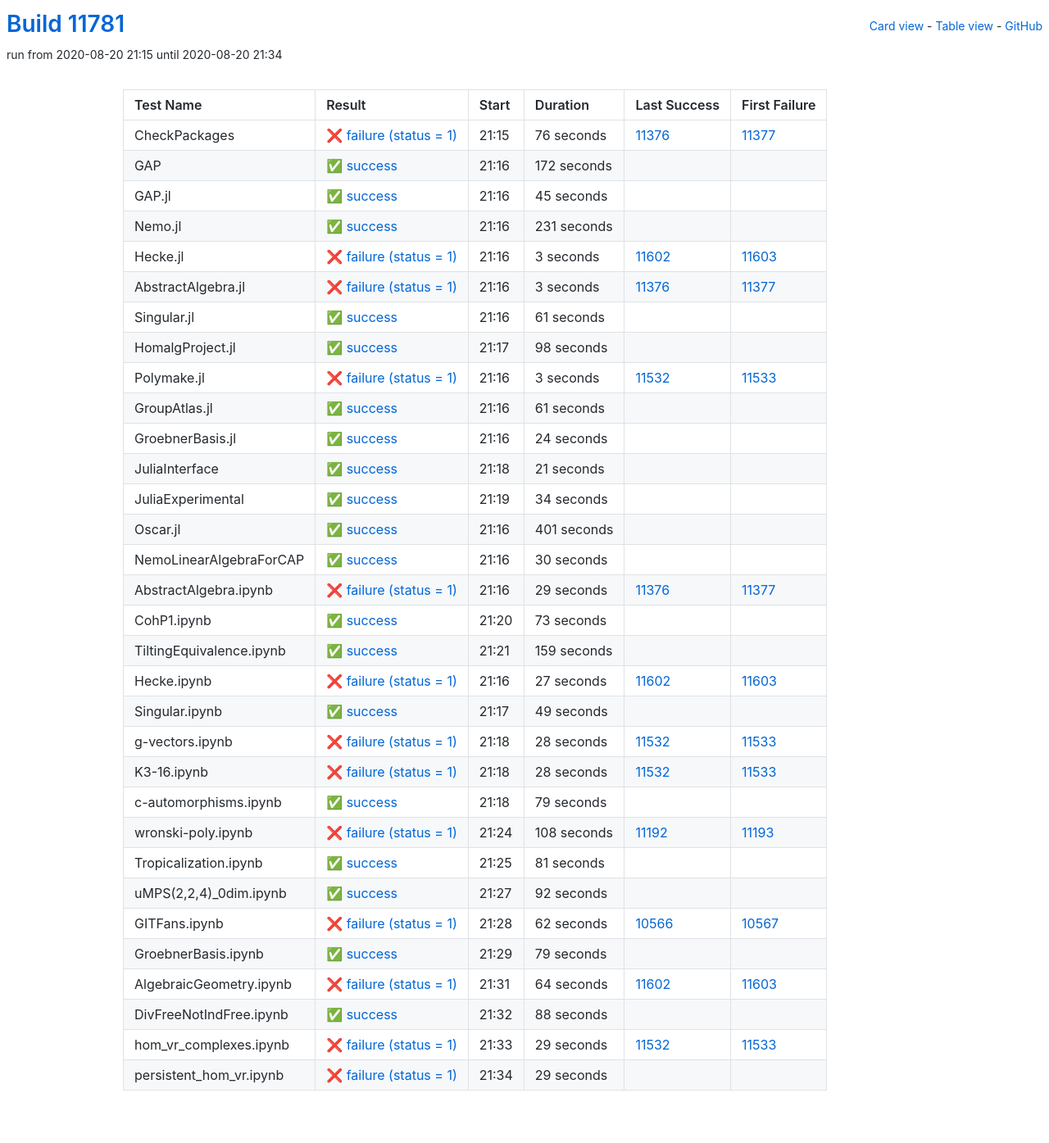
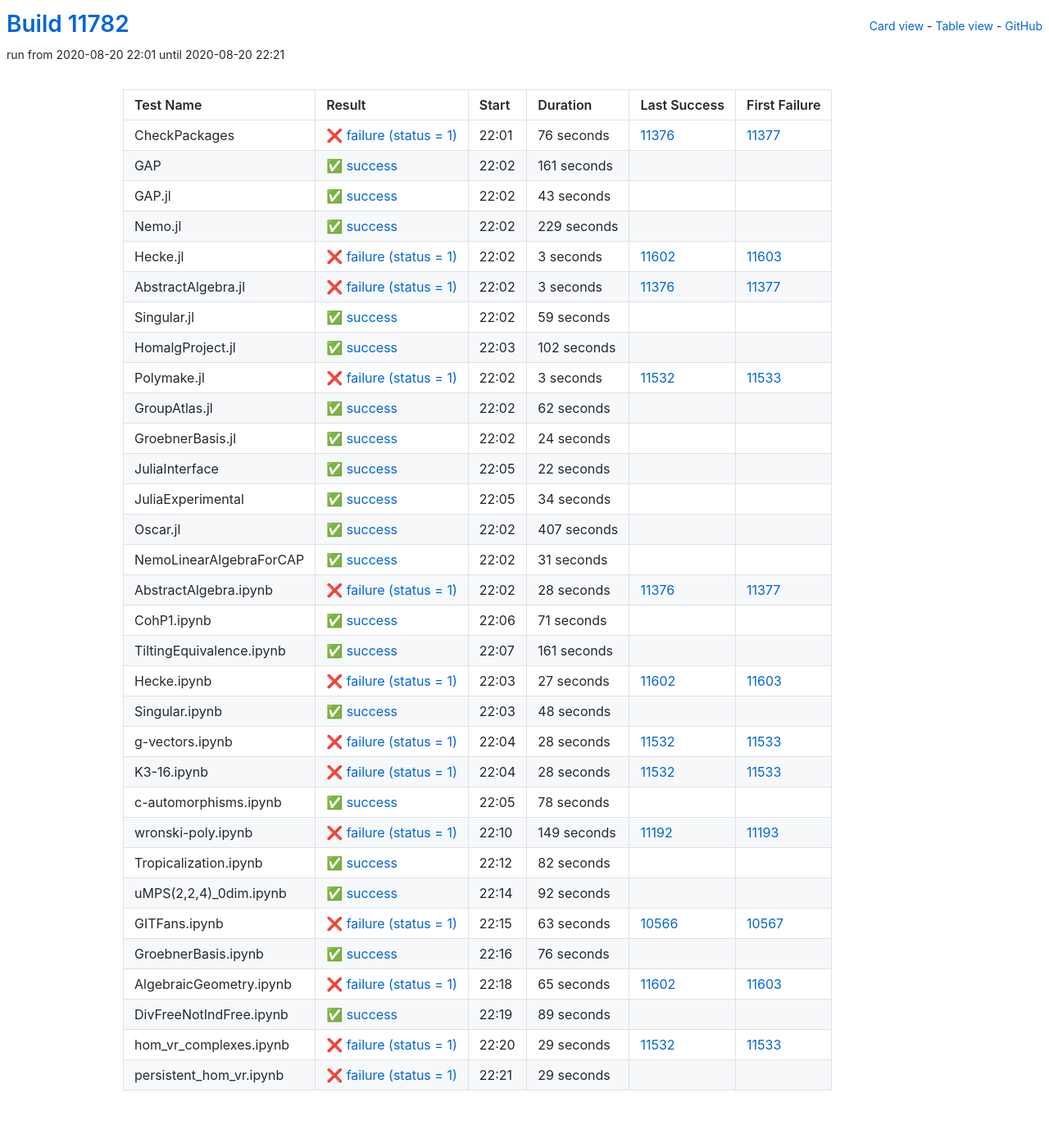
Before and after one commit to oscar-system/oscar-ci-status, a Jekyll site: the page built from table.html, in a window 1280 px wide. Shown: the whole page at 82% size. Built offline with Jekyll 4.4.1, drawn with Linux system fonts in a browser that asks for light colours.

Commit message:
Build #11782

```diff
--- a/_data/ci.yml
+++ b/_data/ci.yml
@@ -1,6 +1,6 @@
 ---
-build: 11781
-build_url: https://oscarci.mathematik.uni-kl.de/job/oscar/11781/
+build: 11782
+build_url: https://oscarci.mathematik.uni-kl.de/job/oscar/11782/
 job: oscar
 organization: oscar-system
 repo: oscar-ci-status
@@ -8,8 +8,8 @@
 tests:
 - name: CheckPackages
   id: checkpackages
-  log: https://oscarci.mathematik.uni-kl.de/job/oscar/11781/artifact/logs/build-11781/CheckPackages.log
-  start: 2020-08-20 21:15
+  log: https://oscarci.mathematik.uni-kl.de/job/oscar/11782/artifact/logs/build-11782/CheckPackages.log
+  start: 2020-08-20 22:01
   success: false
   exitcode: 1
   status: failure
@@ -20,44 +20,44 @@
   first_failure_url: https://oscarci.mathematik.uni-kl.de/job/oscar/11377/
 - name: GAP
   id: gap
-  log: https://oscarci.mathematik.uni-kl.de/job/oscar/11781/artifact/logs/build-11781/GAP.log
-  start: 2020-08-20 21:16
+  log: https://oscarci.mathematik.uni-kl.de/job/oscar/11782/artifact/logs/build-11782/GAP.log
+  start: 2020-08-20 22:02
   success: true
   exitcode: 0
   status: success
-  duration: 172
+  duration: 161
   last_success: false
   last_success_url:
   first_failure: false
   first_failure_url:
 - name: GAP.jl
   id: gap-jl
-  log: https://oscarci.mathematik.uni-kl.de/job/oscar/11781/artifact/logs/build-11781/GAP.jl.log
-  start: 2020-08-20 21:16
+  log: https://oscarci.mathematik.uni-kl.de/job/oscar/11782/artifact/logs/build-11782/GAP.jl.log
+  start: 2020-08-20 22:02
   success: true
   exitcode: 0
   status: success
-  duration: 45
+  duration: 43
   last_success: false
   last_success_url:
   first_failure: false
   first_failure_url:
 - name: Nemo.jl
   id: nemo-jl
-  log: https://oscarci.mathematik.uni-kl.de/job/oscar/11781/artifact/logs/build-11781/Nemo.jl.log
-  start: 2020-08-20 21:16
+  log: https://oscarci.mathematik.uni-kl.de/job/oscar/11782/artifact/logs/build-11782/Nemo.jl.log
+  start: 2020-08-20 22:02
   success: true
   exitcode: 0
   status: success
-  duration: 231
+  duration: 229
   last_success: false
   last_success_url:
   first_failure: false
   first_failure_url:
 - name: Hecke.jl
   id: hecke-jl
-  log: https://oscarci.mathematik.uni-kl.de/job/oscar/11781/artifact/logs/build-11781/Hecke.jl.log
-  start: 2020-08-20 21:16
+  log: https://oscarci.mathematik.uni-kl.de/job/oscar/11782/artifact/logs/build-11782/Hecke.jl.log
+  start: 2020-08-20 22:02
   success: false
   exitcode: 1
   status: failure
@@ -68,8 +68,8 @@
   first_failure_url: https://oscarci.mathematik.uni-kl.de/job/oscar/11603/
 - name: AbstractAlgebra.jl
   id: abstractalgebra-jl
-  log: https://oscarci.mathematik.uni-kl.de/job/oscar/11781/artifact/logs/build-11781/AbstractAlgebra.jl.log
-  start: 2020-08-20 21:16
+  log: https://oscarci.mathematik.uni-kl.de/job/oscar/11782/artifact/logs/build-11782/AbstractAlgebra.jl.log
+  start: 2020-08-20 22:02
   success: false
   exitcode: 1
   status: failure
@@ -80,32 +80,32 @@
   first_failure_url: https://oscarci.mathematik.uni-kl.de/job/oscar/11377/
 - name: Singular.jl
   id: singular-jl
-  log: https://oscarci.mathematik.uni-kl.de/job/oscar/11781/artifact/logs/build-11781/Singular.jl.log
-  start: 2020-08-20 21:16
+  log: https://oscarci.mathematik.uni-kl.de/job/oscar/11782/artifact/logs/build-11782/Singular.jl.log
+  start: 2020-08-20 22:02
   success: true
   exitcode: 0
   status: success
-  duration: 61
+  duration: 59
   last_success: false
   last_success_url:
   first_failure: false
   first_failure_url:
 - name: HomalgProject.jl
   id: homalgproject-jl
-  log: https://oscarci.mathematik.uni-kl.de/job/oscar/11781/artifact/logs/build-11781/HomalgProject.jl.log
-  start: 2020-08-20 21:17
+  log: https://oscarci.mathematik.uni-kl.de/job/oscar/11782/artifact/logs/build-11782/HomalgProject.jl.log
+  start: 2020-08-20 22:03
   success: true
   exitcode: 0
   status: success
-  duration: 98
+  duration: 102
   last_success: false
   last_success_url:
   first_failure: false
   first_failure_url:
 - name: Polymake.jl
   id: polymake-jl
-  log: https://oscarci.mathematik.uni-kl.de/job/oscar/11781/artifact/logs/build-11781/Polymake.jl.log
-  start: 2020-08-20 21:16
+  log: https://oscarci.mathematik.uni-kl.de/job/oscar/11782/artifact/logs/build-11782/Polymake.jl.log
+  start: 2020-08-20 22:02
   success: false
   exitcode: 1
   status: failure
@@ -116,20 +116,20 @@
   first_failure_url: https://oscarci.mathematik.uni-kl.de/job/oscar/11533/
 - name: GroupAtlas.jl
   id: groupatlas-jl
-  log: https://oscarci.mathematik.uni-kl.de/job/oscar/11781/artifact/logs/build-11781/GroupAtlas.jl.log
-  start: 2020-08-20 21:16
+  log: https://oscarci.mathematik.uni-kl.de/job/oscar/11782/artifact/logs/build-11782/GroupAtlas.jl.log
+  start: 2020-08-20 22:02
   success: true
   exitcode: 0
   status: success
-  duration: 61
+  duration: 62
   last_success: false
   last_success_url:
   first_failure: false
   first_failure_url:
 - name: GroebnerBasis.jl
   id: groebnerbasis-jl
-  log: https://oscarci.mathematik.uni-kl.de/job/oscar/11781/artifact/logs/build-11781/GroebnerBasis.jl.log
-  start: 2020-08-20 21:16
+  log: https://oscarci.mathematik.uni-kl.de/job/oscar/11782/artifact/logs/build-11782/GroebnerBasis.jl.log
+  start: 2020-08-20 22:02
   success: true
   exitcode: 0
   status: success
@@ -140,20 +140,20 @@
   first_failure_url:
 - name: JuliaInterface
   id: juliainterface
-  log: https://oscarci.mathematik.uni-kl.de/job/oscar/11781/artifact/logs/build-11781/JuliaInterface.log
-  start: 2020-08-20 21:18
+  log: https://oscarci.mathematik.uni-kl.de/job/oscar/11782/artifact/logs/build-11782/JuliaInterface.log
+  start: 2020-08-20 22:05
   success: true
   exitcode: 0
   status: success
-  duration: 21
+  duration: 22
   last_success: false
   last_success_url:
   first_failure: false
   first_failure_url:
 - name: JuliaExperimental
   id: juliaexperimental
-  log: https://oscarci.mathematik.uni-kl.de/job/oscar/11781/artifact/logs/build-11781/JuliaExperimental.log
-  start: 2020-08-20 21:19
+  log: https://oscarci.mathematik.uni-kl.de/job/oscar/11782/artifact/logs/build-11782/JuliaExperimental.log
+  start: 2020-08-20 22:05
   success: true
   exitcode: 0
   status: success
@@ -164,68 +164,68 @@
   first_failure_url:
 - name: Oscar.jl
   id: oscar-jl
-  log: https://oscarci.mathematik.uni-kl.de/job/oscar/11781/artifact/logs/build-11781/Oscar.jl.log
-  start: 2020-08-20 21:16
+  log: https://oscarci.mathematik.uni-kl.de/job/oscar/11782/artifact/logs/build-11782/Oscar.jl.log
+  start: 2020-08-20 22:02
   success: true
   exitcode: 0
   status: success
-  duration: 401
+  duration: 407
   last_success: false
   last_success_url:
   first_failure: false
   first_failure_url:
 - name: NemoLinearAlgebraForCAP
   id: nemolinearalgebraforcap
-  log: https://oscarci.mathematik.uni-kl.de/job/oscar/11781/artifact/logs/build-11781/NemoLinearAlgebraForCAP.log
-  start: 2020-08-20 21:16
+  log: https://oscarci.mathematik.uni-kl.de/job/oscar/11782/artifact/logs/build-11782/NemoLinearAlgebraForCAP.log
+  start: 2020-08-20 22:02
   success: true
   exitcode: 0
   status: success
-  duration: 30
+  duration: 31
   last_success: false
   last_success_url:
   first_failure: false
   first_failure_url:
 - name: AbstractAlgebra.ipynb
   id: abstractalgebra-ipynb
-  log: https://oscarci.mathematik.uni-kl.de/job/oscar/11781/artifact/logs/build-11781/AbstractAlgebra.ipynb.log
-  start: 2020-08-20 21:16
+  log: https://oscarci.mathematik.uni-kl.de/job/oscar/11782/artifact/logs/build-11782/AbstractAlgebra.ipynb.log
+  start: 2020-08-20 22:02
   success: false
   exitcode: 1
   status: failure
-  duration: 29
+  duration: 28
   last_success: 11376
   last_success_url: https://oscarci.mathematik.uni-kl.de/job/oscar/11376/
   first_failure: 11377
   first_failure_url: https://oscarci.mathematik.uni-kl.de/job/oscar/11377/
 - name: CohP1.ipynb
   id: cohp1-ipynb
-  log: https://oscarci.mathematik.uni-kl.de/job/oscar/11781/artifact/logs/build-11781/CohP1.ipynb.log
-  start: 2020-08-20 21:20
+  log: https://oscarci.mathematik.uni-kl.de/job/oscar/11782/artifact/logs/build-11782/CohP1.ipynb.log
+  start: 2020-08-20 22:06
   success: true
   exitcode: 0
   status: success
-  duration: 73
+  duration: 71
   last_success: false
   last_success_url:
   first_failure: false
   first_failure_url:
 - name: TiltingEquivalence.ipynb
   id: tiltingequivalence-ipynb
-  log: https://oscarci.mathematik.uni-kl.de/job/oscar/11781/artifact/logs/build-11781/TiltingEquivalence.ipynb.log
-  start: 2020-08-20 21:21
+  log: https://oscarci.mathematik.uni-kl.de/job/oscar/11782/artifact/logs/build-11782/TiltingEquivalence.ipynb.log
+  start: 2020-08-20 22:07
   success: true
   exitcode: 0
   status: success
-  duration: 159
+  duration: 161
   last_success: false
   last_success_url:
   first_failure: false
   first_failure_url:
 - name: Hecke.ipynb
   id: hecke-ipynb
-  log: https://oscarci.mathematik.uni-kl.de/job/oscar/11781/artifact/logs/build-11781/Hecke.ipynb.log
-  start: 2020-08-20 21:16
+  log: https://oscarci.mathematik.uni-kl.de/job/oscar/11782/artifact/logs/build-11782/Hecke.ipynb.log
+  start: 2020-08-20 22:03
   success: false
   exitcode: 1
   status: failure
@@ -236,20 +236,20 @@
   first_failure_url: https://oscarci.mathematik.uni-kl.de/job/oscar/11603/
 - name: Singular.ipynb
   id: singular-ipynb
-  log: https://oscarci.mathematik.uni-kl.de/job/oscar/11781/artifact/logs/build-11781/Singular.ipynb.log
-  start: 2020-08-20 21:17
+  log: https://oscarci.mathematik.uni-kl.de/job/oscar/11782/artifact/logs/build-11782/Singular.ipynb.log
+  start: 2020-08-20 22:03
   success: true
   exitcode: 0
   status: success
-  duration: 49
+  duration: 48
   last_success: false
   last_success_url:
   first_failure: false
   first_failure_url:
 - name: g-vectors.ipynb
   id: g-vectors-ipynb
-  log: https://oscarci.mathematik.uni-kl.de/job/oscar/11781/artifact/logs/build-11781/g-vectors.ipynb.log
-  start: 2020-08-20 21:18
+  log: https://oscarci.mathematik.uni-kl.de/job/oscar/11782/artifact/logs/build-11782/g-vectors.ipynb.log
+  start: 2020-08-20 22:04
   success: false
   exitcode: 1
   status: failure
@@ -260,8 +260,8 @@
   first_failure_url: https://oscarci.mathematik.uni-kl.de/job/oscar/11533/
 - name: K3-16.ipynb
   id: k3-16-ipynb
-  log: https://oscarci.mathematik.uni-kl.de/job/oscar/11781/artifact/logs/build-11781/K3-16.ipynb.log
-  start: 2020-08-20 21:18
+  log: https://oscarci.mathematik.uni-kl.de/job/oscar/11782/artifact/logs/build-11782/K3-16.ipynb.log
+  start: 2020-08-20 22:04
   success: false
   exitcode: 1
   status: failure
@@ -272,44 +272,44 @@
   first_failure_url: https://oscarci.mathematik.uni-kl.de/job/oscar/11533/
 - name: c-automorphisms.ipynb
   id: c-automorphisms-ipynb
-  log: https://oscarci.mathematik.uni-kl.de/job/oscar/11781/artifact/logs/build-11781/c-automorphisms.ipynb.log
-  start: 2020-08-20 21:18
+  log: https://oscarci.mathematik.uni-kl.de/job/oscar/11782/artifact/logs/build-11782/c-automorphisms.ipynb.log
+  start: 2020-08-20 22:05
   success: true
   exitcode: 0
   status: success
-  duration: 79
+  duration: 78
   last_success: false
   last_success_url:
   first_failure: false
   first_failure_url:
 - name: wronski-poly.ipynb
   id: wronski-poly-ipynb
-  log: https://oscarci.mathematik.uni-kl.de/job/oscar/11781/artifact/logs/build-11781/wronski-poly.ipynb.log
-  start: 2020-08-20 21:24
+  log: https://oscarci.mathematik.uni-kl.de/job/oscar/11782/artifact/logs/build-11782/wronski-poly.ipynb.log
+  start: 2020-08-20 22:10
   success: false
   exitcode: 1
   status: failure
-  duration: 108
+  duration: 149
   last_success: 11192
   last_success_url: https://oscarci.mathematik.uni-kl.de/job/oscar/11192/
   first_failure: 11193
   first_failure_url: https://oscarci.mathematik.uni-kl.de/job/oscar/11193/
 - name: Tropicalization.ipynb
   id: tropicalization-ipynb
-  log: https://oscarci.mathematik.uni-kl.de/job/oscar/11781/artifact/logs/build-11781/Tropicalization.ipynb.log
-  start: 2020-08-20 21:25
+  log: https://oscarci.mathematik.uni-kl.de/job/oscar/11782/artifact/logs/build-11782/Tropicalization.ipynb.log
+  start: 2020-08-20 22:12
   success: true
   exitcode: 0
   status: success
-  duration: 81
+  duration: 82
   last_success: false
   last_success_url:
   first_failure: false
   first_failure_url:
 - name: uMPS(2,2,4)_0dim.ipynb
   id: umps-2-2-4-0dim-ipynb
-  log: https://oscarci.mathematik.uni-kl.de/job/oscar/11781/artifact/logs/build-11781/uMPS-2-2-4-_0dim.ipynb.log
-  start: 2020-08-20 21:27
+  log: https://oscarci.mathematik.uni-kl.de/job/oscar/11782/artifact/logs/build-11782/uMPS-2-2-4-_0dim.ipynb.log
+  start: 2020-08-20 22:14
   success: true
   exitcode: 0
   status: success
@@ -320,56 +320,56 @@
   first_failure_url:
 - name: GITFans.ipynb
   id: gitfans-ipynb
-  log: https://oscarci.mathematik.uni-kl.de/job/oscar/11781/artifact/logs/build-11781/GITFans.ipynb.log
-  start: 2020-08-20 21:28
+  log: https://oscarci.mathematik.uni-kl.de/job/oscar/11782/artifact/logs/build-11782/GITFans.ipynb.log
+  start: 2020-08-20 22:15
   success: false
   exitcode: 1
   status: failure
-  duration: 62
+  duration: 63
   last_success: 10566
   last_success_url: https://oscarci.mathematik.uni-kl.de/job/oscar/10566/
   first_failure: 10567
   first_failure_url: https://oscarci.mathematik.uni-kl.de/job/oscar/10567/
 - name: GroebnerBasis.ipynb
   id: groebnerbasis-ipynb
-  log: https://oscarci.mathematik.uni-kl.de/job/oscar/11781/artifact/logs/build-11781/GroebnerBasis.ipynb.log
-  start: 2020-08-20 21:29
+  log: https://oscarci.mathematik.uni-kl.de/job/oscar/11782/artifact/logs/build-11782/GroebnerBasis.ipynb.log
+  start: 2020-08-20 22:16
   success: true
   exitcode: 0
   status: success
-  duration: 79
+  duration: 76
   last_success: false
   last_success_url:
   first_failure: false
   first_failure_url:
 - name: AlgebraicGeometry.ipynb
   id: algebraicgeometry-ipynb
-  log: https://oscarci.mathematik.uni-kl.de/job/oscar/11781/artifact/logs/build-11781/AlgebraicGeometry.ipynb.log
-  start: 2020-08-20 21:31
+  log: https://oscarci.mathematik.uni-kl.de/job/oscar/11782/artifact/logs/build-11782/AlgebraicGeometry.ipynb.log
+  start: 2020-08-20 22:18
   success: false
   exitcode: 1
   status: failure
-  duration: 64
+  duration: 65
   last_success: 11602
   last_success_url: https://oscarci.mathematik.uni-kl.de/job/oscar/11602/
   first_failure: 11603
   first_failure_url: https://oscarci.mathematik.uni-kl.de/job/oscar/11603/
 - name: DivFreeNotIndFree.ipynb
   id: divfreenotindfree-ipynb
-  log: https://oscarci.mathematik.uni-kl.de/job/oscar/11781/artifact/logs/build-11781/DivFreeNotIndFree.ipynb.log
-  start: 2020-08-20 21:32
+  log: https://oscarci.mathematik.uni-kl.de/job/oscar/11782/artifact/logs/build-11782/DivFreeNotIndFree.ipynb.log
+  start: 2020-08-20 22:19
   success: true
   exitcode: 0
   status: success
-  duration: 88
+  duration: 89
   last_success: false
   last_success_url:
   first_failure: false
   first_failure_url:
 - name: hom_vr_complexes.ipynb
   id: hom-vr-complexes-ipynb
-  log: https://oscarci.mathematik.uni-kl.de/job/oscar/11781/artifact/logs/build-11781/hom_vr_complexes.ipynb.log
-  start: 2020-08-20 21:33
+  log: https://oscarci.mathematik.uni-kl.de/job/oscar/11782/artifact/logs/build-11782/hom_vr_complexes.ipynb.log
+  start: 2020-08-20 22:20
   success: false
   exitcode: 1
   status: failure
@@ -380,8 +380,8 @@
   first_failure_url: https://oscarci.mathematik.uni-kl.de/job/oscar/11533/
 - name: persistent_hom_vr.ipynb
   id: persistent-hom-vr-ipynb
-  log: https://oscarci.mathematik.uni-kl.de/job/oscar/11781/artifact/logs/build-11781/persistent_hom_vr.ipynb.log
-  start: 2020-08-20 21:34
+  log: https://oscarci.mathematik.uni-kl.de/job/oscar/11782/artifact/logs/build-11782/persistent_hom_vr.ipynb.log
+  start: 2020-08-20 22:21
   success: false
   exitcode: 1
   status: failure
```
Also changed, not shown: README.md.
